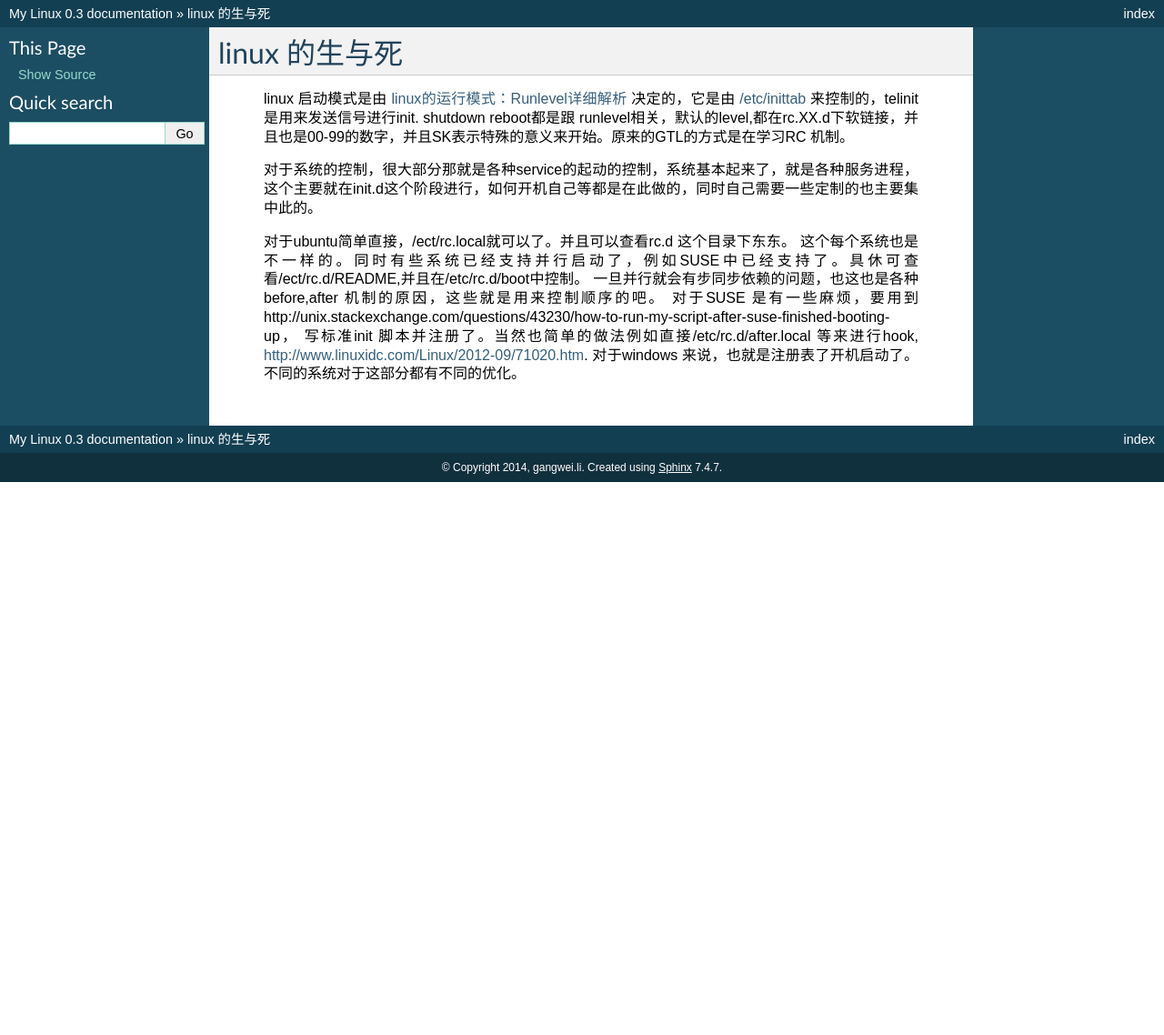
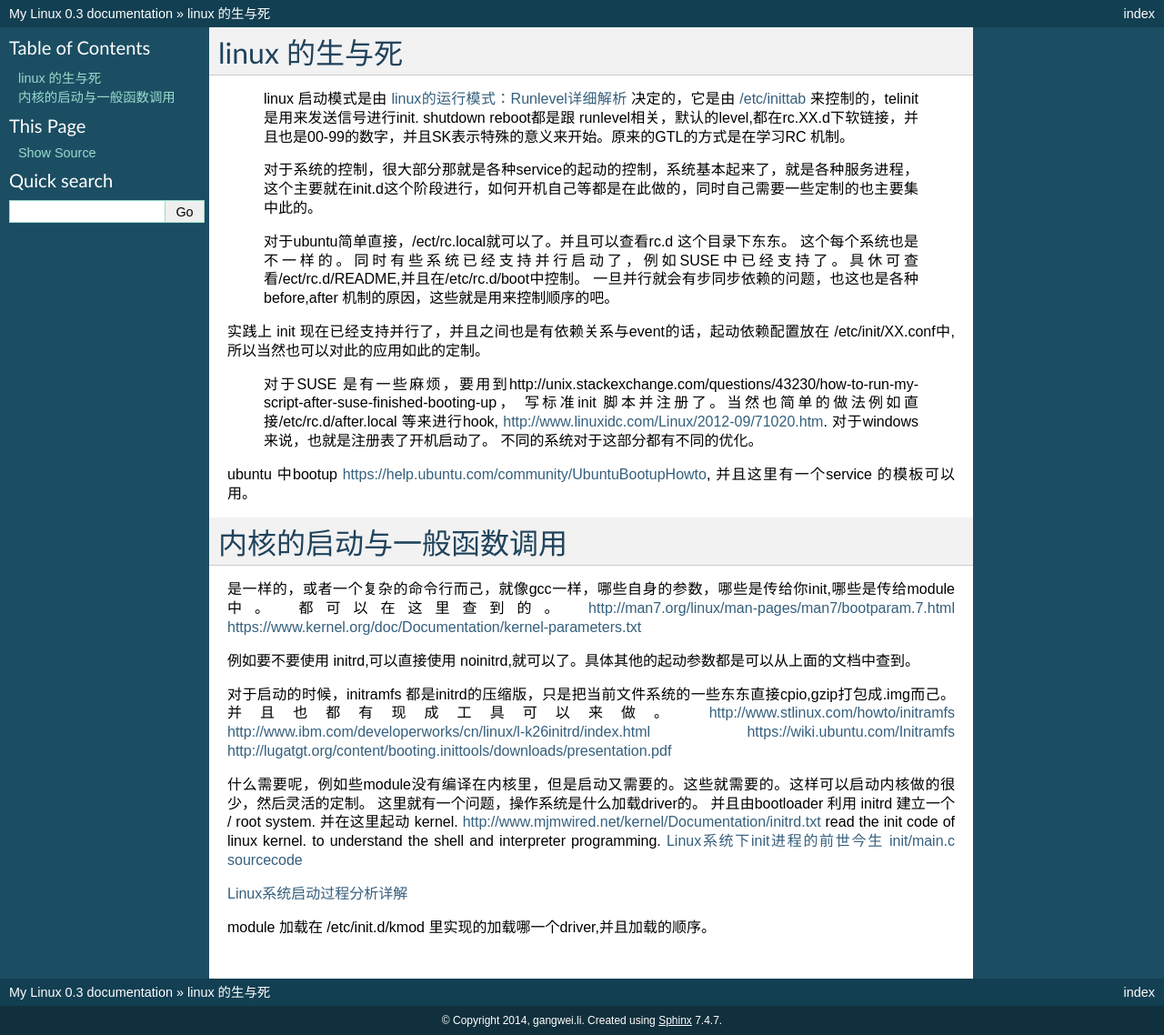
Before and after one commit to gwli/MyLinux, a Sphinx documentation site: the page built from source/content/Stage_3/Linux_bootup.rst, in a window 1280 px wide. Shown: the whole page at 91% size. Built offline with Sphinx 7.4.7, drawn with Linux system fonts in a browser that asks for light colours; formulas are drawn with MathJax 3; before the commit the page ends 900 px from its top, so only the background shows below that.

Commit message:
linux bootup process

```diff
--- a/source/content/Stage_1/LinuxInstall.rst
+++ b/source/content/Stage_1/LinuxInstall.rst
@@ -119,6 +119,12 @@ dpkg
 
    USB install
    -----------
+
+
+install
+=======
+
+所有安装最终操作就是copy文件，并且配制正确的权限与属性，以及根据系统的环境，向系统注册一些信息，或者添加环境变量。  所以纯手工的操作那就是cp+chown,chmod+strip 等等。 而在 install 一条命令就把这些全度搞定了。
 
 
 ubuntu 发行光盘的制作
--- a/source/content/Stage_3/Linux_bootup.rst
+++ b/source/content/Stage_3/Linux_bootup.rst
@@ -1,5 +1,6 @@
 linux 的生与死
 ==============
+
 
    linux 启动模式是由 `linux的运行模式：Runlevel详细解析 <http://linux.ccidnet.com/art/9513/20070428/1072625&#95;1.html>`_  决定的，它是由 `/etc/inittab <http://book.51cto.com/art/200906/127324.htm>`_  来控制的，telinit 是用来发送信号进行init. shutdown reboot都是跟 runlevel相关，默认的level,都在rc.XX.d下软链接，并且也是00-99的数字，并且SK表示特殊的意义来开始。原来的GTL的方式是在学习RC 机制。
 
@@ -7,6 +8,38 @@ linux 的生与死
    对于系统的控制，很大部分那就是各种service的起动的控制，系统基本起来了，就是各种服务进程，这个主要就在init.d这个阶段进行，如何开机自己等都是在此做的，同时自己需要一些定制的也主要集中此的。
 
    对于ubuntu简单直接，/ect/rc.local就可以了。并且可以查看rc.d 这个目录下东东。 这个每个系统也是不一样的。同时有些系统已经支持并行启动了，例如SUSE中已经支持了。具休可查看/ect/rc.d/README,并且在/etc/rc.d/boot中控制。 一旦并行就会有步同步依赖的问题，也这也是各种before,after 机制的原因，这些就是用来控制顺序的吧。
+
+实践上 init 现在已经支持并行了，并且之间也是有依赖关系与event的话，起动依赖配置放在 /etc/init/XX.conf中, 所以当然也可以对此的应用如此的定制。
+
    对于SUSE 是有一些麻烦，要用到http://unix.stackexchange.com/questions/43230/how-to-run-my-script-after-suse-finished-booting-up， 写标准init 脚本并注册了。当然也简单的做法例如直接/etc/rc.d/after.local 等来进行hook, http://www.linuxidc.com/Linux/2012-09/71020.htm.
    对于windows 来说，也就是注册表了开机启动了。
    不同的系统对于这部分都有不同的优化。
+
+ubuntu 中bootup https://help.ubuntu.com/community/UbuntuBootupHowto, 并且这里有一个service 的模板可以用。
+
+内核的启动与一般函数调用
+========================
+
+是一样的，或者一个复杂的命令行而己，就像gcc一样，哪些自身的参数，哪些是传给你init,哪些是传给module中。
+都可以在这里查到的。
+http://man7.org/linux/man-pages/man7/bootparam.7.html
+https://www.kernel.org/doc/Documentation/kernel-parameters.txt
+
+例如要不要使用 initrd,可以直接使用 noinitrd,就可以了。具体其他的起动参数都是可以从上面的文档中查到。
+
+对于启动的时候，initramfs 都是initrd的压缩版，只是把当前文件系统的一些东东直接cpio,gzip打包成.img而己。并且也都有现成工具可以来做。
+http://www.stlinux.com/howto/initramfs
+http://www.ibm.com/developerworks/cn/linux/l-k26initrd/index.html
+https://wiki.ubuntu.com/Initramfs
+http://lugatgt.org/content/booting.inittools/downloads/presentation.pdf
+
+什么需要呢，例如些module没有编译在内核里，但是启动又需要的。这些就需要的。这样可以启动内核做的很少，然后灵活的定制。 这里就有一个问题，操作系统是什么加载driver的。
+并且由bootloader 利用 initrd 建立一个  / root system. 并在这里起动 kernel.
+http://www.mjmwired.net/kernel/Documentation/initrd.txt
+read the init code of linux kernel. to understand the shell and interpreter programming.
+`Linux系统下init进程的前世今生 <http://bbs.chinaunix.net/thread-3685404-1-1.html>`_   `init/main.c sourcecode <http://lxr.linux.no/linux-old+v0.11/init/main.c#L168>`_
+
+
+`Linux系统启动过程分析详解 <http://wenku.baidu.com/view/f439355777232f60ddcca152.html>`_
+
+module 加载在 /etc/init.d/kmod 里实现的加载哪一个driver,并且加载的顺序。
```
Also changed, not shown: source/content/Stage_1/command.rst (+7 -3 lines), source/content/Stage_2/LinuxKernel.rst (+39 -24 lines), source/content/Stage_2/ModuleAndDriver.rst (+8 -0 lines).
